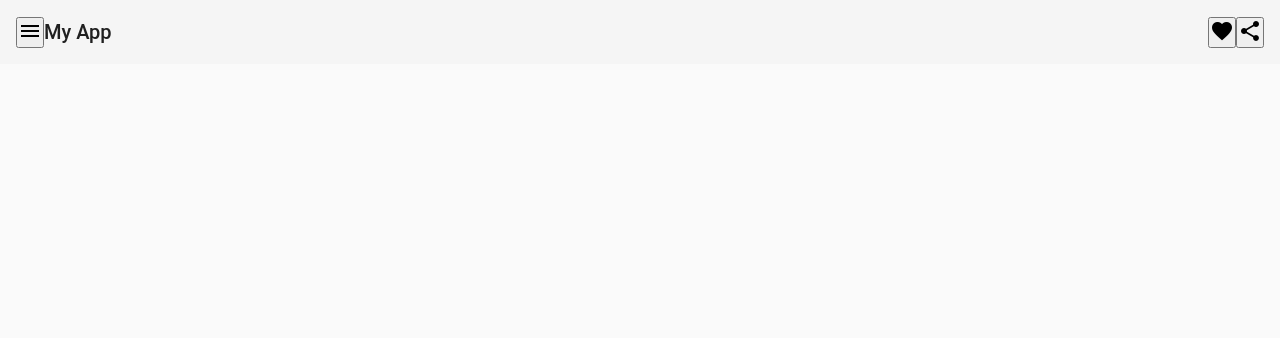
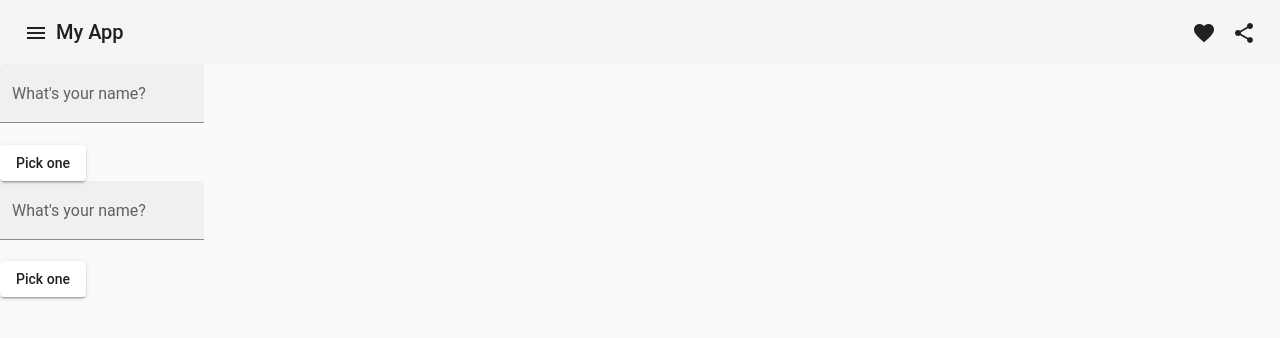
Before and after one commit to 7GitHub7/AngularDoors, an Angular app: page /dialog in a window 1280 px wide. Before the commit this address led to /. Shown: the top 338 px of the page. Built offline with nearby package versions, Linux system fonts and the light colour scheme.

Commit message:
added dialog

```diff
--- a/src/app/app.component.html
+++ b/src/app/app.component.html
@@ -11,4 +11,5 @@
 
   <app-toolbar (onButtonSidenavClick) = "sidenav.toggle()"></app-toolbar>
   <router-outlet></router-outlet>
+  <app-dialog></app-dialog>
 </mat-sidenav-container>
--- /dev/null
+++ b/src/app/components/dialog/dialog.component.html
@@ -0,0 +1,14 @@
+<ol>
+  <li>
+    <mat-form-field appearance="fill">
+      <mat-label>What's your name?</mat-label>
+      <input matInput [(ngModel)]="name">
+    </mat-form-field>
+  </li>
+  <li>
+    <button mat-raised-button (click)="openDialog()">Pick one</button>
+  </li>
+  <li *ngIf="animal">
+    You chose: <i>{{animal}}</i>
+  </li>
+</ol>
--- /dev/null
+++ b/src/app/components/dialog/dialog.component.overview.html
@@ -0,0 +1,12 @@
+<h1 mat-dialog-title>Hi {{data.name}}</h1>
+<div mat-dialog-content>
+  <p>What's your favorite animal?</p>
+  <mat-form-field appearance="fill">
+    <mat-label>Favorite Animal</mat-label>
+    <input matInput [(ngModel)]="data.animal">
+  </mat-form-field>
+</div>
+<div mat-dialog-actions>
+  <button mat-button (click)="onNoClick()">No Thanks</button>
+  <!-- <button mat-button [mat-dialog-close]="data.animal" cdkFocusInitial>Ok</button> -->
+</div>
--- /dev/null
+++ b/src/app/components/dialog/dialog.component.ts
@@ -0,0 +1,51 @@
+import {Component, Inject} from '@angular/core';
+import {MatDialog, MatDialogRef, MAT_DIALOG_DATA} from '@angular/material/dialog';
+
+export interface DialogData {
+  animal: string;
+  name: string;
+}
+
+/**
+ * @title Dialog Overview
+ */
+@Component({
+  selector: 'app-dialog',
+  templateUrl: 'dialog.component.html',
+})
+export class DialogComponent {
+
+  animal: string;
+  name: string;
+
+  constructor(public dialog: MatDialog) {}
+
+  openDialog(): void {
+    const dialogRef = this.dialog.open(DialogOverviewExampleDialog, {
+      width: '250px',
+      data: {name: this.name, animal: this.animal}
+    });
+
+    dialogRef.afterClosed().subscribe(result => {
+      console.log('The dialog was closed');
+      this.animal = result;
+    });
+  }
+
+}
+
+@Component({
+  selector: 'app-dialog-example',
+  templateUrl: 'dialog.component.overview.html',
+})
+export class DialogOverviewExampleDialog {
+
+  constructor(
+    public dialogRef: MatDialogRef<DialogOverviewExampleDialog>,
+    @Inject(MAT_DIALOG_DATA) public data: DialogData) {}
+
+  onNoClick(): void {
+    this.dialogRef.close();
+  }
+
+}
```
Also changed, not shown: src/app/app.module.ts (+15 -2 lines), src/app/components/dialog/dialog.component.css (added), 1 other file (tests, documents, lock files or other folders).
